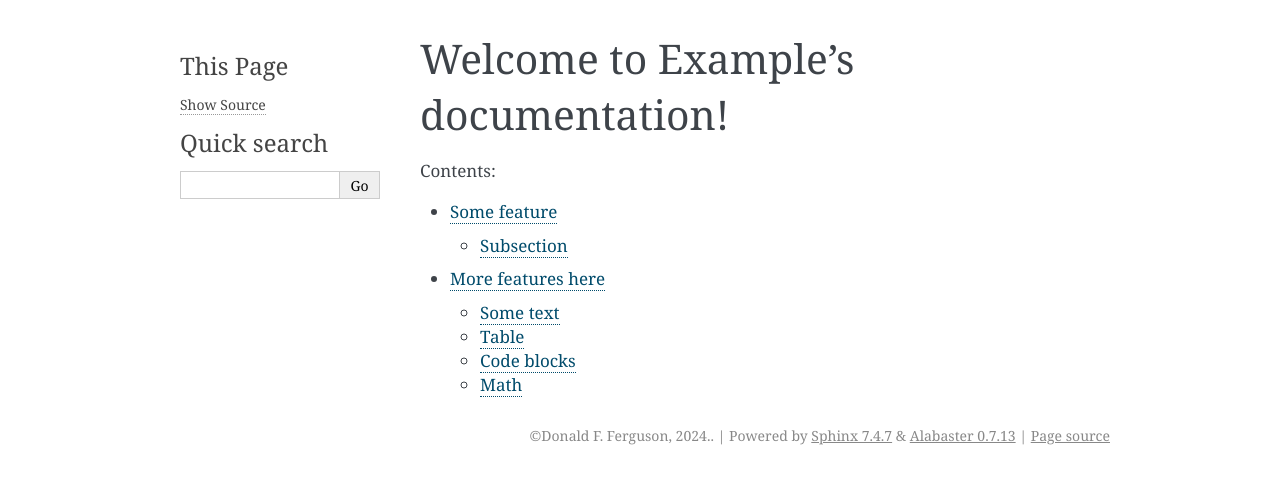
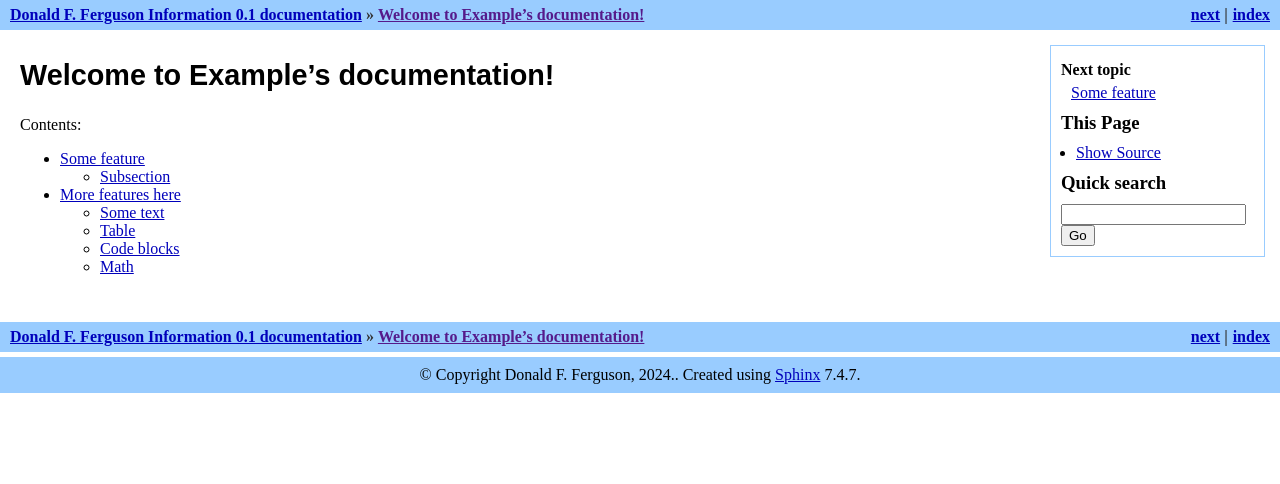
Before and after one commit to donald-f-ferguson/DFF, a Sphinx documentation site: the page built from doc/index.rst, in a window 1280 px wide. Shown: the top 484 px of the page. Built offline with Sphinx 7.4.7, drawn with Linux system fonts in a browser that asks for light colours.

```diff
--- a/doc/conf.py
+++ b/doc/conf.py
@@ -25,5 +25,5 @@
 # https://www.sphinx-doc.org/en/master/usage/configuration.html#options-for-html-output
 
 # html_theme = 'sphinx_rtd_theme'
-html_theme = 'alabaster'
+html_theme = 'traditional'
 html_static_path = ['_static']
```
